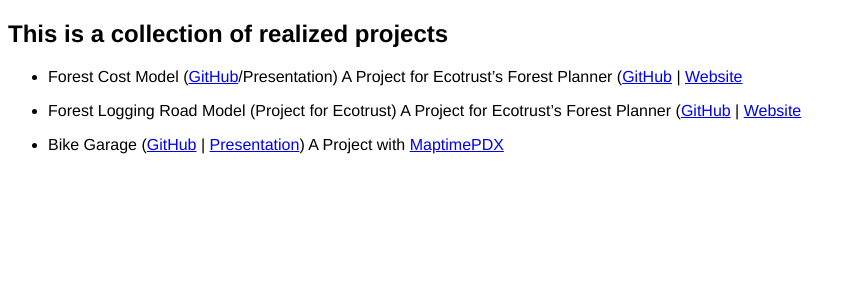
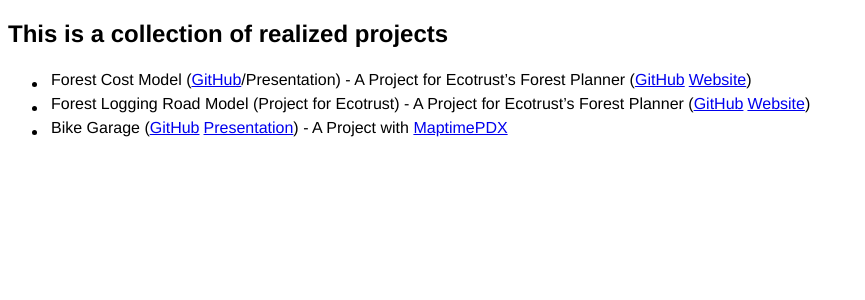
Before and after one commit to ustroetz/ustroetz.github.io, a Jekyll site: the page built from index.md, in a window 1280 px wide. Shown: the top 300 px of the page, without its empty margins (0-865 px from the left). Built offline with Jekyll 4.4.1, drawn with Linux system fonts in a browser that asks for light colours; Markdown is read by kramdown in place of the engine named in the settings.

```diff
--- a/index.md
+++ b/index.md
@@ -8,10 +8,7 @@ published: true
 
 ## This is a collection of realized projects
 
-- Forest Cost Model ([GitHub](https://github.com/ustroetz/cost_model)/Presentation)
-	A Project for Ecotrust's Forest Planner ([GitHub](https://github.com/Ecotrust/land_owner_tools) | [Website](http://stage.forestplanner.ecotrust.org)
-- Forest Logging Road Model (Project for Ecotrust)
-	A Project for Ecotrust's Forest Planner ([GitHub](https://github.com/Ecotrust/land_owner_tools) | [Website](http://stage.forestplanner.ecotrust.org)
+- Forest Cost Model ([GitHub](https://github.com/ustroetz/cost_model)/Presentation) - A Project for Ecotrust's Forest Planner ([GitHub](https://github.com/Ecotrust/land_owner_tools) | [Website](http://stage.forestplanner.ecotrust.org))
+- Forest Logging Road Model (Project for Ecotrust) - A Project for Ecotrust's Forest Planner ([GitHub](https://github.com/Ecotrust/land_owner_tools) | [Website](http://stage.forestplanner.ecotrust.org))
 
-- Bike Garage ([GitHub](https://github.com/ustroetz/log-road) | [Presentation](http://ustroetz.github.io/LogRoad))
-	A Project with [MaptimePDX](http://maptimepdx.org)
+- Bike Garage ([GitHub](https://github.com/ustroetz/log-road) | [Presentation](http://ustroetz.github.io/LogRoad)) - A Project with [MaptimePDX](http://maptimepdx.org)
```
